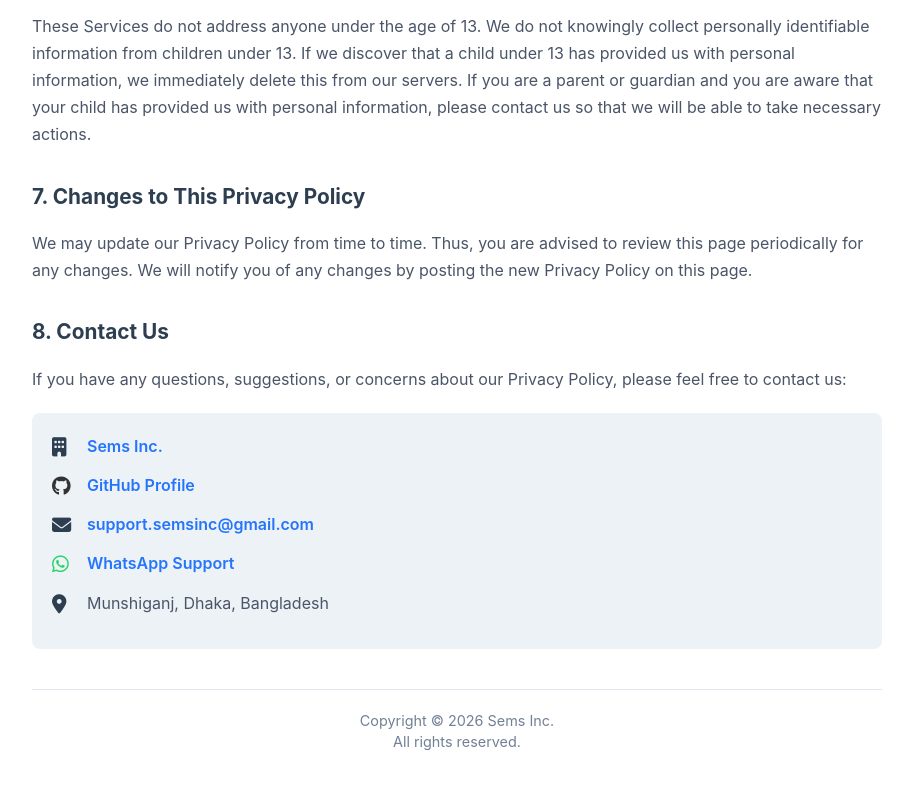
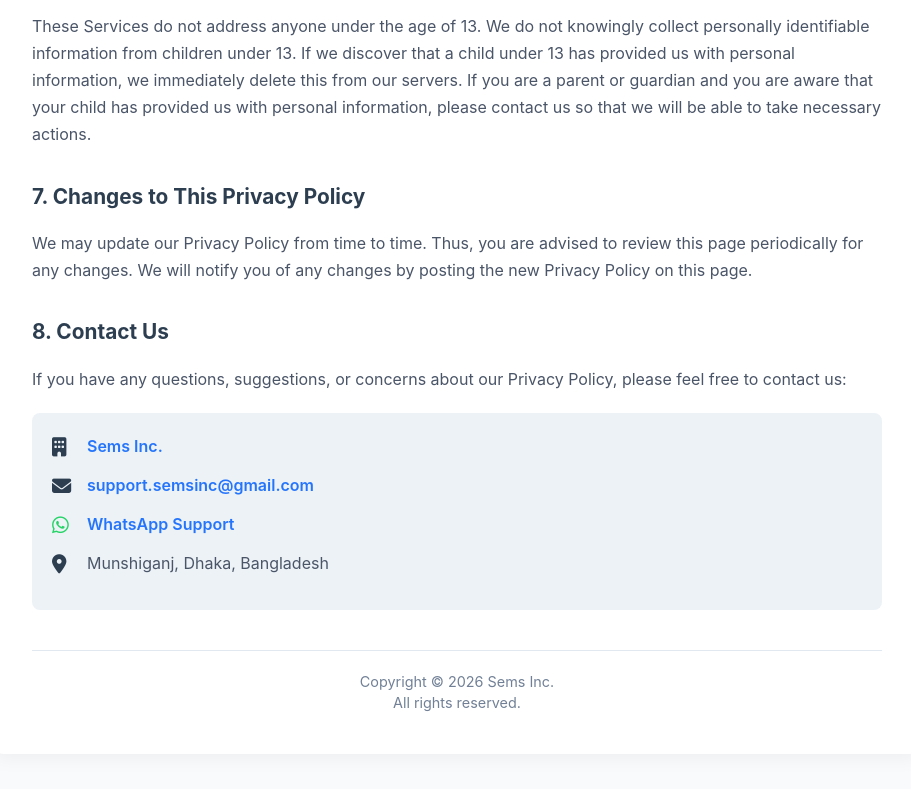
Before and after one commit to Sems-inc/RunDino-PrivacyPolicy, a plain HTML site: page index.html in a window 1280 px wide. Shown: the part 1495-2284 px from the top of the page, without its empty margins (183-1094 px from the left). Drawn offline with Linux system fonts and the light colour scheme.

Commit message:
Remove GitHub profile link from index.html
Removed GitHub profile link from contact section.

```diff
--- a/index.html
+++ b/index.html
@@ -182,10 +182,6 @@
             <a href="https://github.com/Sems-inc" target="_blank" rel="noopener noreferrer">Sems Inc.</a>
         </div>
         <div class="contact-item">
-            <i class="fa-brands fa-github"></i>
-            <a href="https://github.com/Sems-inc" target="_blank" rel="noopener noreferrer">GitHub Profile</a>
-        </div>
-        <div class="contact-item">
             <i class="fa-solid fa-envelope"></i>
             <a href="mailto:support.semsinc@gmail.com">support.semsinc@gmail.com</a>
         </div>
```
